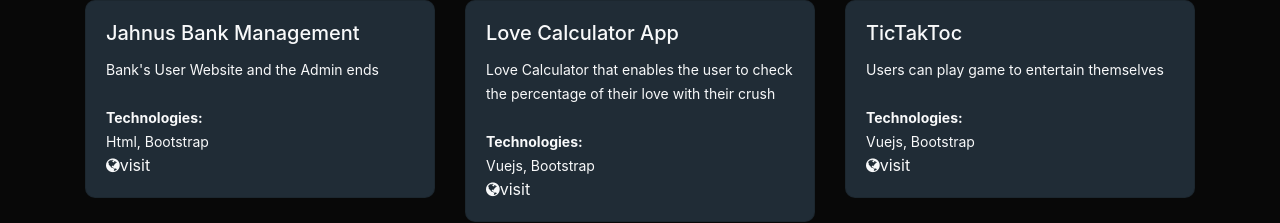
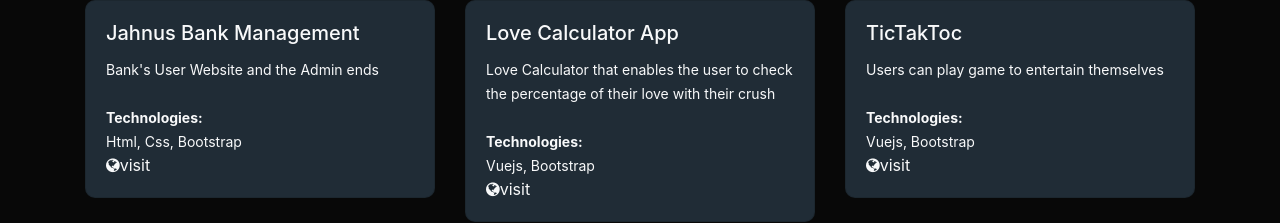
Before and after one commit to Agboola12/React-Portflio, a React (Create React App) app: page / in a window 1280 px wide. Shown: the part 565-788 px from the top of the page. Built offline with nearby package versions, Linux system fonts and the light colour scheme.

Commit message:
adding a new project

```diff
--- a/src/App.js
+++ b/src/App.js
@@ -40,7 +40,7 @@
                           <h5 className='card-title '>Jahnus Bank Management</h5>
                           <small className='card-text'>Bank's User Website and the Admin ends</small><br/><br/>
                           <small><b>Technologies:</b></small><br/>
-                          <small>Html, Bootstrap</small><br/>
+                          <small>Html, Css, Bootstrap</small><br/>
                           <Link to="https://elijay-bank.netlify.app/home"  className='text-light'><i class="fa fa-globe" aria-hidden="true"></i>visit</Link>
                         </div>
                       </div><br/>
```
